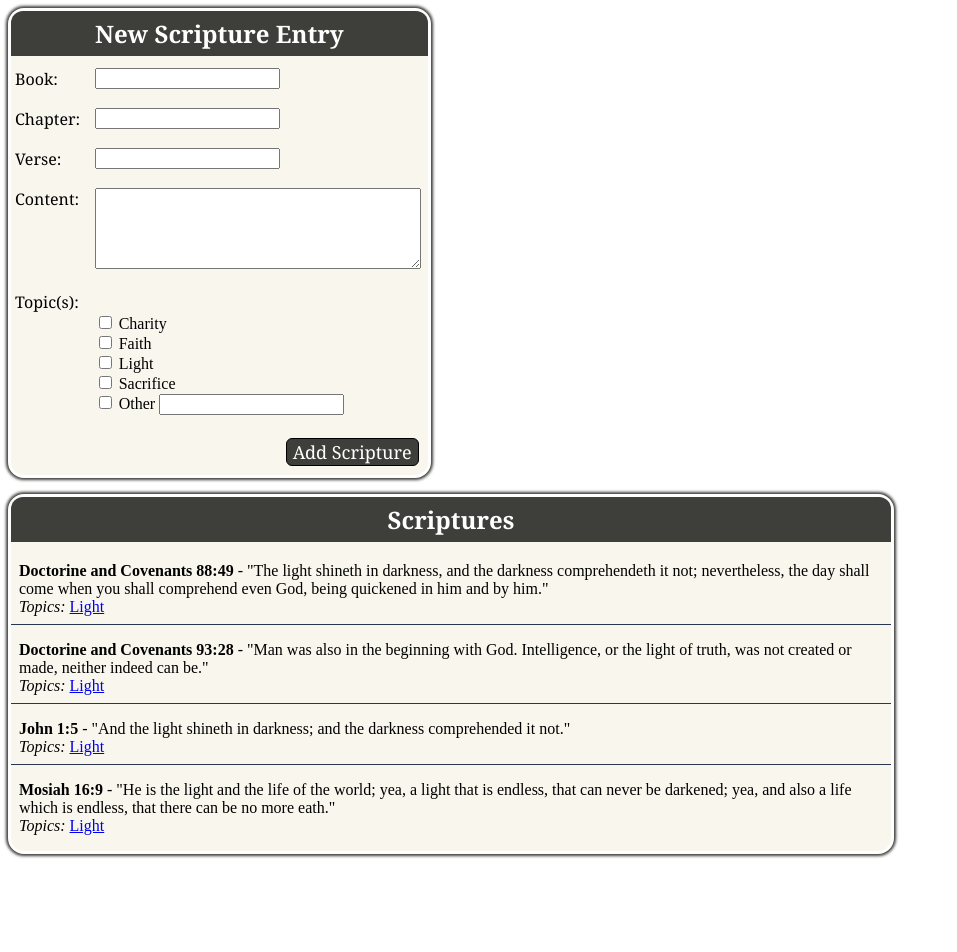
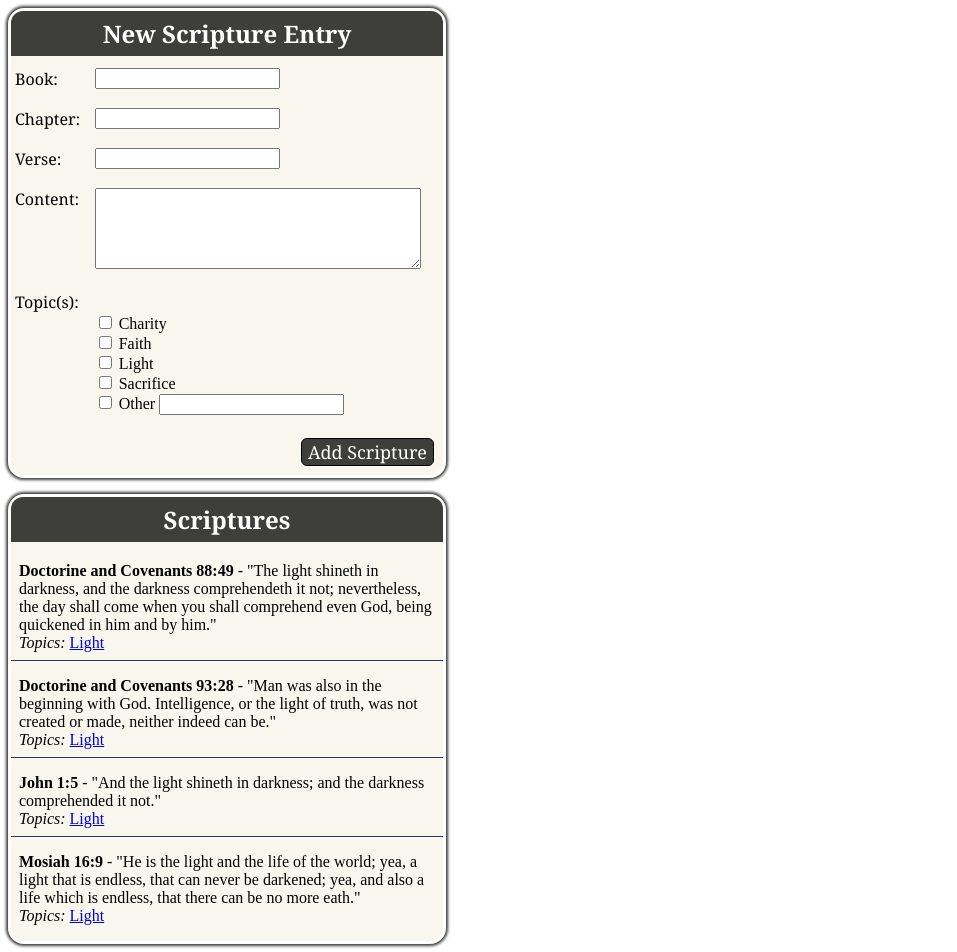
Before and after one commit to Bodily-Brad/CS313-Group, a PHP site: page / in a window 1280 px wide. Shown: the whole page, without its empty margins (0-957 px from the left). Before the commit the page ends 858 px from the top, so only its background shows below. Run offline with PHP 8.4, Linux system fonts and the light colour scheme; data comes from the database, SQL or seed files in the repository; data that the repository does not hold is empty; a stand-in replaces the project's code that opens the database connection.

Commit message:
Some final(?) CSS tweaks.

```diff
--- a/5.02/5.02.css
+++ b/5.02/5.02.css
@@ -9,7 +9,7 @@ and open the template in the editor.
 */
 
 body {
-    font-family: "Times New Roman", Times, serif
+    font-family: "Times New Roman", Times, serif;
 }
 
 h1, h2, h3, h4, h5 {
@@ -17,11 +17,12 @@ h1, h2, h3, h4, h5 {
 }
 
 article {
+    display: block;
     padding: 0;
     border: 3px solid #ffffff;
     box-shadow: 0px 0px 3px 2px #3e3e3b;
     border-radius: 1em;
-    max-width: 55em;
+    max-width: 27em;
     background-color: #f9f6ed;
 }
 
@@ -57,7 +58,8 @@ form {
     border: 3px solid #ffffff;
     box-shadow: 0px 0px 3px 2px #3e3e3b;
     border-radius: 1em;
-    max-width: 55em;
+    width: 27em;
+    max-width: 27em;
     background-color: #f9f6ed;
 }
 
```
Also changed, not shown: 1 other file.
